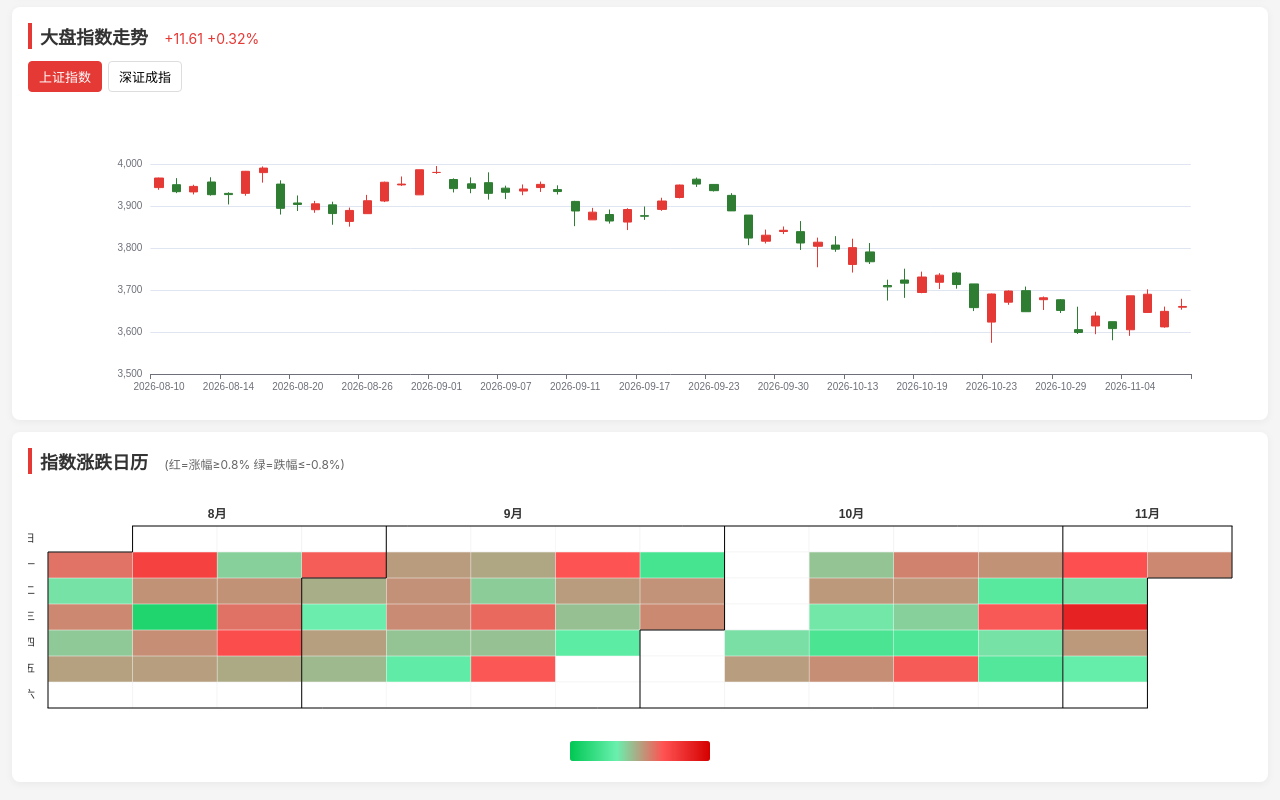
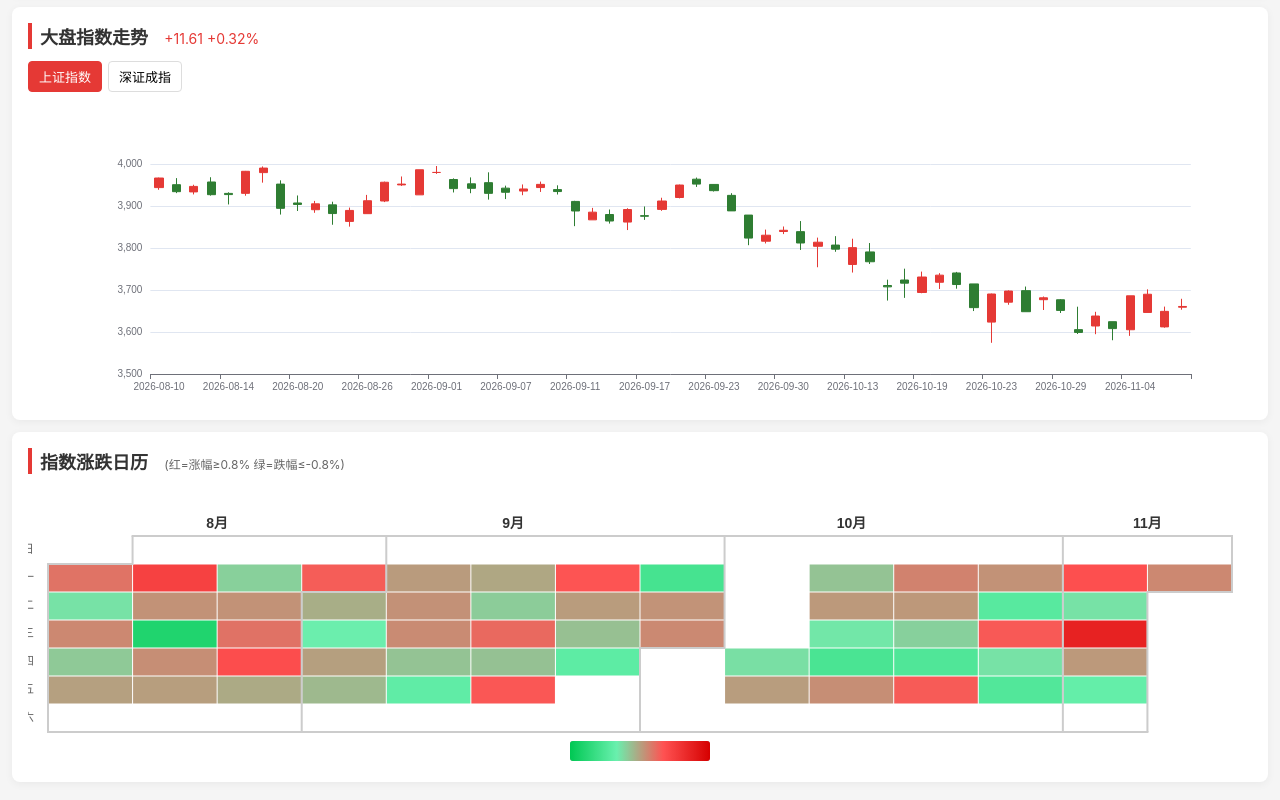
Before and after one commit to ZhangPeiPei38/stock-dashboard, a plain HTML site: page index.html in a window 1280 px wide. Shown: the part 1177-1977 px from the top of the page. Drawn offline with nearby package versions, Linux system fonts and the light colour scheme.

Commit message:
Add files via upload

```diff
--- a/index.html
+++ b/index.html
@@ -322,28 +322,32 @@
                     textStyle: { fontSize: 10 }
                 },
                 calendar: {
-                    top: 40,
+                    top: 50,
                     left: 20,
                     right: 20,
-                    cellSize: ['auto', 26],
+                    cellSize: ['auto', 28],
                     range: [startDate, endDate],
                     orient: 'horizontal',
-                    monthAlign: 'left',
-                    dayAlign: 'left',
+                    splitLine: {
+                        lineStyle: {
+                            color: '#ccc',
+                            width: 2
+                        }
+                    },
                     itemStyle: {
-                        borderWidth: 0.5,
-                        borderColor: '#eee'
+                        borderWidth: 1,
+                        borderColor: '#fff'
                     },
                     dayLabel: {
                         firstDay: 0,
-                        nameMap: ['周日', '周一', '周二', '周三', '周四', '周五', '周六'],
-                        fontSize: 11,
-                        color: '#333',
+                        nameMap: ['日', '一', '二', '三', '四', '五', '六'],
+                        fontSize: 12,
+                        color: '#666',
                         position: 'start'
                     },
                     monthLabel: {
                         nameMap: ['1月', '2月', '3月', '4月', '5月', '6月', '7月', '8月', '9月', '10月', '11月', '12月'],
-                        fontSize: 12,
+                        fontSize: 14,
                         color: '#333',
                         fontWeight: 'bold'
                     },
```
